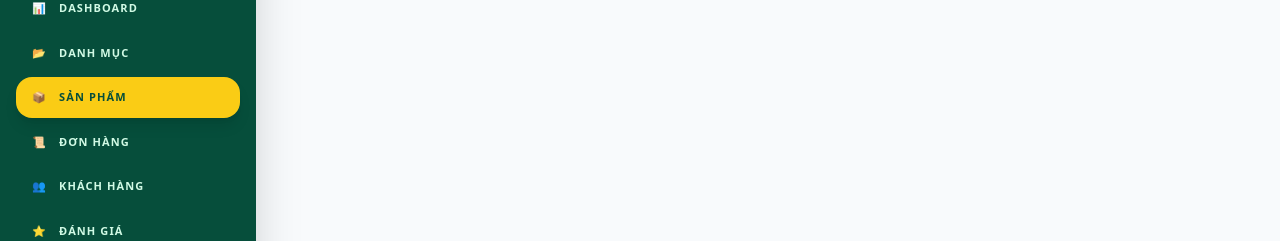
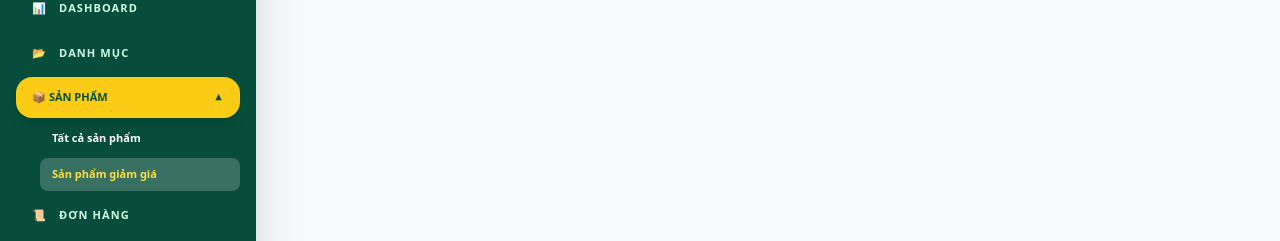
Before and after one commit to Agrihub-team/FE, a React (Vite) app: page /admin/products/discount in a window 1280 px wide. Shown: the part 157-398 px from the top of the page. Built offline with nearby package versions, Linux system fonts and the light colour scheme; no server answers; sample sign-in values are in the browser's storage.

Commit message:
Add files via upload

```diff
--- a/src/components/admin/AdminLayout.tsx
+++ b/src/components/admin/AdminLayout.tsx
@@ -7,9 +7,21 @@ import { useAuthStore } from "../../store/authStore";
 export const AdminLayout = () => {
   const location = useLocation();
   const navigate = useNavigate();
+  const { user, logout } = useAuthStore();
+
   const [open, setOpen] = useState(false);
-  const { user, logout } = useAuthStore();
-  const userRef = useRef<HTMLDivElement>(null);
+  const [openMenu, setOpenMenu] = useState(null);
+
+  const userRef = useRef(null);
+
+  // 👉 Tự mở đúng menu theo URL
+  useEffect(() => {
+    if (location.pathname.startsWith("/admin/products")) {
+      setOpenMenu("Sản phẩm");
+    } else {
+      setOpenMenu(null);
+    }
+  }, [location.pathname]);
 
   const getTitle = () => {
     const path = location.pathname;
@@ -22,7 +34,7 @@ export const AdminLayout = () => {
     return "Hệ thống Quản trị";
   };
 
-  // Bảo mật Route
+  // 🔐 Auth
   useEffect(() => {
     if (!user) {
       toast.error("Vui lòng đăng nhập!");
@@ -40,9 +52,27 @@ export const AdminLayout = () => {
 
   if (!user || (user.role !== "ADMIN" && user.role !== "admin")) return null;
 
+  const menuItems = [
+    { to: "/admin", label: "Dashboard", icon: "📊" },
+    { to: "/admin/categories", label: "Danh mục", icon: "📂" },
+
+    {
+      label: "Sản phẩm",
+      icon: "📦",
+      children: [
+        { to: "/admin/products", label: "Tất cả sản phẩm" },
+        { to: "/admin/products/discount", label: "Sản phẩm giảm giá" },
+      ],
+    },
+
+    { to: "/admin/orders", label: "Đơn hàng", icon: "📜" },
+    { to: "/admin/users", label: "Khách hàng", icon: "👥" },
+    { to: "/admin/reviews", label: "Đánh giá", icon: "⭐" },
+  ];
+
   return (
     <div className="flex min-h-screen bg-[#f8fafc] font-sans">
-      {/* SIDEBAR - Fix Absolute Paths */}
+      {/* SIDEBAR */}
       <aside className="w-64 bg-[#064e3b] text-white flex flex-col sticky top-0 h-screen shadow-2xl">
         <div className="p-8 flex justify-center border-b border-white/5">
           <div className="w-14 h-14 bg-white rounded-full flex items-center justify-center p-2">
@@ -51,48 +81,113 @@ export const AdminLayout = () => {
         </div>
 
         <nav className="flex-1 px-4 py-6 space-y-1">
-          {[
-            { to: "/admin", label: "Dashboard", icon: "📊" },
-            { to: "/admin/categories", label: "Danh mục", icon: "📂" },
-            { to: "/admin/products", label: "Sản phẩm", icon: "📦" },
-            { to: "/admin/orders", label: "Đơn hàng", icon: "📜" },
-            { to: "/admin/users", label: "Khách hàng", icon: "👥" },
-            { to: "/admin/reviews", label: "Đánh giá", icon: "⭐" },
-          ].map((item) => {
-             const isActive = item.to === "/admin"
-                ? (location.pathname === "/admin" || location.pathname === "/admin/")
+          {menuItems.map((item) => {
+            const hasChildren = item.children;
+
+            // ================= DROPDOWN =================
+            if (hasChildren) {
+              const isOpen = openMenu === item.label;
+
+              // 👉 ACTIVE CHA (quan trọng nhất)
+              const isActiveParent =
+                location.pathname.startsWith("/admin/products");
+
+              return (
+                <div key={item.label}>
+                  <div
+                    onClick={() => {
+                      setOpenMenu(isOpen ? null : item.label);
+                      navigate("/admin/products"); // 👉 click là vào luôn
+                    }}
+                    className={`flex items-center justify-between px-4 py-3 rounded-2xl font-bold text-[11px] uppercase cursor-pointer transition-all ${
+                      isActiveParent
+                        ? "bg-[#facc15] text-[#064e3b] shadow-lg"
+                        : "hover:bg-white/10 text-emerald-100"
+                    }`}
+                  >
+                    <span>
+                      {item.icon} {item.label}
+                    </span>
+                    <span
+                      className={`transition-transform ${
+                        isOpen ? "rotate-180" : ""
+                      }`}
+                    >
+                      ▼
+                    </span>
+                  </div>
+
+                  {isOpen && (
+                    <div className="ml-6 mt-1 space-y-1">
+                      {item.children.map((child) => (
+                        <Link
+                          key={child.to}
+                          to={child.to}
+                          className={`block px-3 py-2 rounded-lg text-[11px] font-bold ${
+                            location.pathname === child.to
+                              ? "bg-white/20 text-yellow-300"
+                              : "text-white hover:bg-white/10"
+                          }`}
+                        >
+                          {child.label}
+                        </Link>
+                      ))}
+                    </div>
+                  )}
+                </div>
+              );
+            }
+
+            // ================= MENU THƯỜNG =================
+            const isActive =
+              item.to === "/admin"
+                ? location.pathname === "/admin" || location.pathname === "/admin/"
                 : location.pathname.startsWith(item.to);
 
-             return (
+            return (
               <Link
                 key={item.to}
                 to={item.to}
-                className={`flex items-center gap-3 px-4 py-3 rounded-2xl font-bold text-[11px] uppercase tracking-widest transition-all duration-300 ${
-                  isActive ? "bg-[#facc15] text-[#064e3b] shadow-lg" : "hover:bg-white/10 text-emerald-100"
+                onClick={() => setOpenMenu(null)} // 👉 đóng dropdown khi click menu khác
+                className={`flex items-center gap-3 px-4 py-3 rounded-2xl font-bold text-[11px] uppercase tracking-widest transition-all ${
+                  isActive
+                    ? "bg-[#facc15] text-[#064e3b] shadow-lg"
+                    : "hover:bg-white/10 text-emerald-100"
                 }`}
               >
                 <span>{item.icon}</span> {item.label}
               </Link>
-             )
+            );
           })}
         </nav>
       </aside>
 
+      {/* MAIN */}
       <main className="flex-1 flex flex-col min-w-0">
         <header className="h-20 bg-white border-b border-gray-100 flex items-center justify-between px-10 sticky top-0 z-40">
-          <h1 className="text-xl font-black uppercase italic tracking-tighter text-gray-800">{getTitle()}</h1>
+          <h1 className="text-xl font-black uppercase italic tracking-tighter text-gray-800">
+            {getTitle()}
+          </h1>
 
           <div className="relative" ref={userRef}>
-            <button onClick={() => setOpen(!open)} className="flex items-center gap-3 bg-gray-50 px-4 py-2 rounded-full border hover:bg-emerald-50 transition-all">
+            <button
+              onClick={() => setOpen(!open)}
+              className="flex items-center gap-3 bg-gray-50 px-4 py-2 rounded-full border hover:bg-emerald-50 transition-all"
+            >
               <div className="w-8 h-8 bg-emerald-600 rounded-full flex items-center justify-center text-white font-black text-xs">
                 {user?.fullname?.charAt(0)}
               </div>
-              <span className="text-xs font-black text-gray-600 uppercase">{user?.fullname}</span>
+              <span className="text-xs font-black text-gray-600 uppercase">
+                {user?.fullname}
+              </span>
             </button>
 
             {open && (
               <div className="absolute top-[120%] right-0 w-48 bg-white rounded-3xl shadow-2xl border p-2">
-                <button onClick={handleLogout} className="w-full text-left px-5 py-3 text-xs font-black text-rose-600 hover:bg-rose-50 rounded-2xl transition-colors uppercase">
+                <button
+                  onClick={handleLogout}
+                  className="w-full text-left px-5 py-3 text-xs font-black text-rose-600 hover:bg-rose-50 rounded-2xl transition-colors uppercase"
+                >
                   🚪 Đăng xuất
                 </button>
               </div>
@@ -100,8 +195,7 @@ export const AdminLayout = () => {
           </div>
         </header>
 
-        <div className="p-8 animate-fadeIn">
-          {/* RENDER NỘI DUNG TRANG CON TẠI ĐÂY */}
+        <div className="p-8">
           <Outlet />
         </div>
       </main>
```
